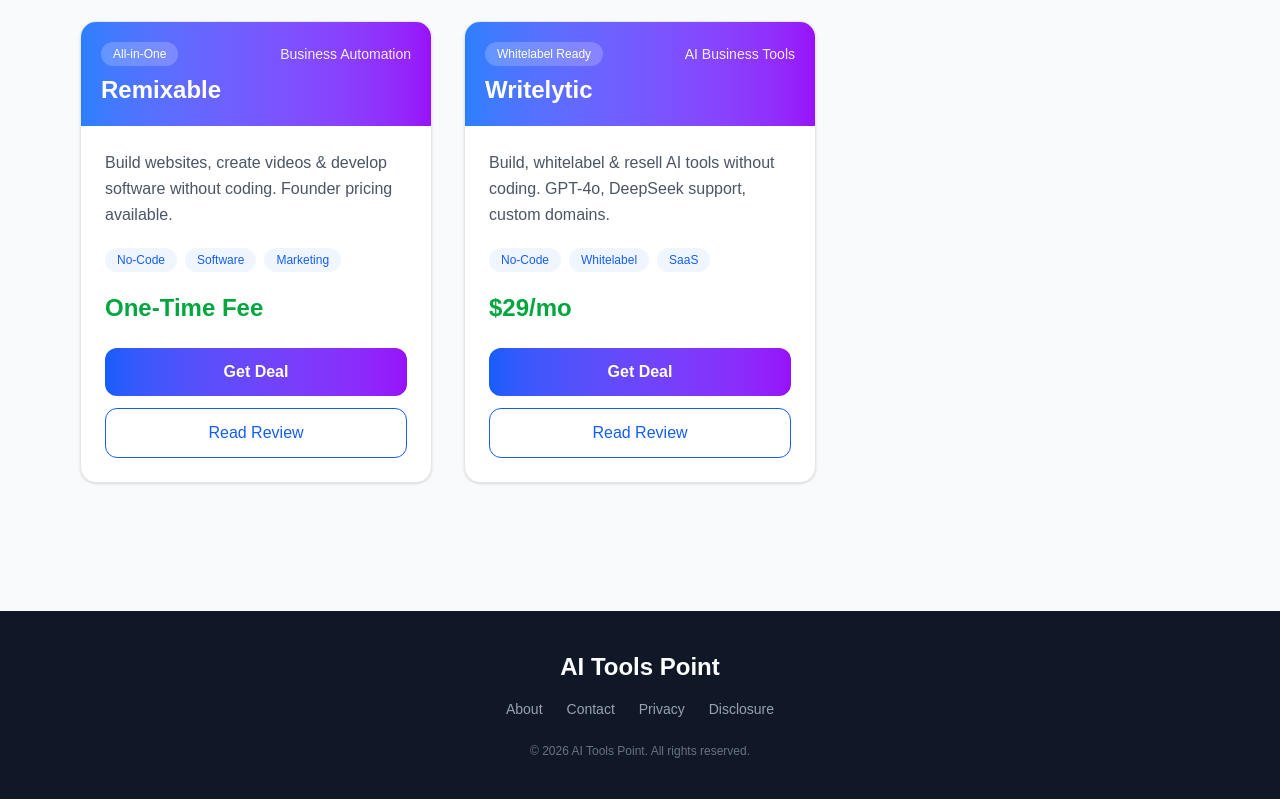
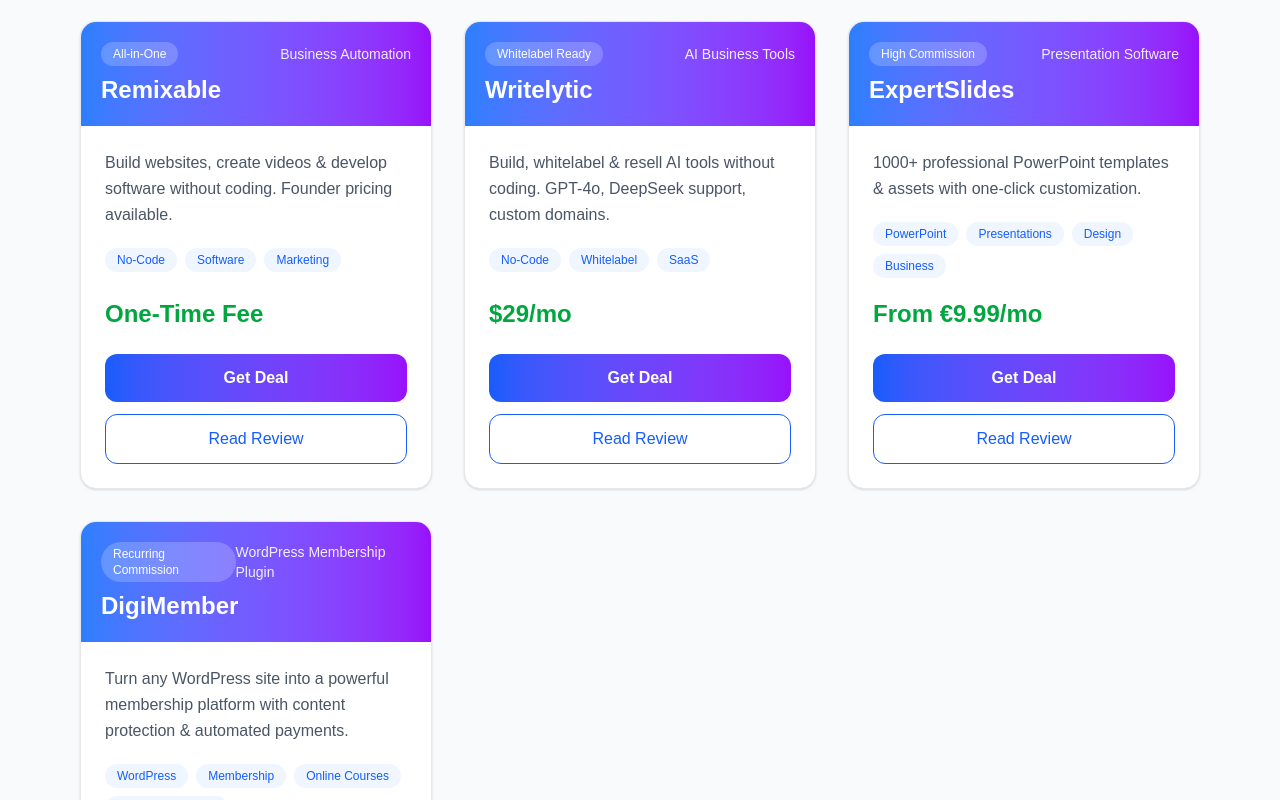
Before and after one commit to eruslankhan-lgtm/aitoolshub, a Next.js app in the folder next-app/: page / in a window 1280 px wide. Shown: the part 1040-1840 px from the top of the page. Built offline with nearby package versions, Linux system fonts and the light colour scheme.

Commit message:
Fix homepage: correct review route, add OG/Twitter meta, schema, types

```diff
--- a/next-app/app/page.tsx
+++ b/next-app/app/page.tsx
@@ -1,48 +1,142 @@
 import Link from "next/link";
-import { Metadata, Viewport } from "next";
+import { Metadata } from "next";
 
+// ✅ SEO Metadata with Open Graph + Twitter
 export const metadata: Metadata = {
   title: "AI Tools Point - Best AI Tools & Honest Reviews 2026",
   description: "Discover the best AI tools for business, writing, YouTube growth, and productivity with honest reviews and exclusive deals.",
   keywords: ["AI tools", "AI software", "YouTube AI", "business automation", "writing tools", "AI reviews"],
+  openGraph: {
+    title: "AI Tools Point - Best AI Tools & Honest Reviews 2026",
+    description: "Discover the best AI tools for business, writing, YouTube growth, and productivity with honest reviews and exclusive deals.",
+    images: [{ url: "https://aitoolspoint.site/og-image.jpg" }],
+    type: "website",
+    locale: "en_US",
+    siteName: "AI Tools Point",
+  },
+  twitter: {
+    card: "summary_large_image",
+    title: "AI Tools Point - Best AI Tools & Honest Reviews 2026",
+    description: "Discover the best AI tools for business, writing, YouTube growth, and productivity with honest reviews and exclusive deals.",
+    images: ["https://aitoolspoint.site/og-image.jpg"],
+  },
 };
 
-export const viewport: Viewport = {
+export const viewport = {
   width: "device-width",
   initialScale: 1,
 };
 
-const tools = [
+// ✅ Tool Type Interface (Reusable & Type-Safe)
+interface Tool {
+  id: number;
+  name: string;
+  slug: string;
+  category: string;
+  badge: string;
+  description: string;
+  price: string;
+  tags: string[];
+  affiliateLink: string;
+  featuredImage?: string;
+}
+
+// ✅ Complete Tools Data (All 7 Tools + featuredImage)
+const tools: Tool[] = [
   {
     id: 1, name: "Tube Magic AI", slug: "tube-magic", category: "YouTube Growth", badge: "Top Rated",
     description: "AI-powered assistant for YouTube creators. Generate viral titles, tags, and ideas in seconds.",
-    price: "$29/mo", tags: ["YouTube", "SEO", "Video AI"], affiliateLink: "https://tubemagic.com/ds#aff=eruslankhanf027"
+    price: "$29/mo", tags: ["YouTube", "SEO", "Video AI"],
+    affiliateLink: "https://tubemagic.com/ds#aff=eruslankhanf027",
+    featuredImage: "https://tubemagic.com/og.jpg"
   },
   {
     id: 2, name: "SEO & Marketing Ebooks Bundle", slug: "seo-ebooks", category: "Digital Marketing", badge: "Best Value",
     description: "Lifetime access to 41 premium guides on SEO, Pinterest, Affiliate Marketing & more.",
-    price: "~$27 (One-Time)", tags: ["SEO", "Marketing", "Ebooks"], affiliateLink: "https://41ebookset3.neoseotools.com/#aff=eruslankhanf027"
+    price: "~$27 (One-Time)", tags: ["SEO", "Marketing", "Ebooks"],
+    affiliateLink: "https://41ebookset3.neoseotools.com/#aff=eruslankhanf027",
+    featuredImage: "https://www.digistore24-app.com/pb/img/merchant_1435206/image/product/JP1WDWG1.png"
   },
   {
     id: 3, name: "AI Book Writer", slug: "ai-book-writer", category: "Writing Software", badge: "New Release",
     description: "Write complete books & textbooks using GPT-5 & local AI. Lifetime desktop license.",
-    price: "€29.99 (One-Time)", tags: ["Writing", "AI", "Self-Publishing"], affiliateLink: "https://www.aibookwriter.de/en#aff=eruslankhanf027"
+    price: "€29.99 (One-Time)", tags: ["Writing", "AI", "Self-Publishing"],
+    affiliateLink: "https://www.aibookwriter.de/en#aff=eruslankhanf027",
+    featuredImage: "https://www.digistore24-app.com/pb/img/merchant_1184524/image/product/R00ALJ76.png"
   },
   {
     id: 4, name: "Remixable", slug: "remixable", category: "Business Automation", badge: "All-in-One",
     description: "Build websites, create videos & develop software without coding. Founder pricing available.",
-    price: "One-Time Fee", tags: ["No-Code", "Software", "Marketing"], affiliateLink: "https://www.digistore24.com/redir/467549/eruslankhanf027/"
+    price: "One-Time Fee", tags: ["No-Code", "Software", "Marketing"],
+    affiliateLink: "https://www.digistore24.com/redir/467549/eruslankhanf027/",
+    featuredImage: "https://www.digistore24-app.com/pb/img/merchant_1994757/image/product/CXI197DU.png"
   },
   {
     id: 5, name: "Writelytic", slug: "writelytic", category: "AI Business Tools", badge: "Whitelabel Ready",
     description: "Build, whitelabel & resell AI tools without coding. GPT-4o, DeepSeek support, custom domains.",
-    price: "$29/mo", tags: ["No-Code", "Whitelabel", "SaaS"], affiliateLink: "https://writelytic.com/#aff=eruslankhanf027"
+    price: "$29/mo", tags: ["No-Code", "Whitelabel", "SaaS"],
+    affiliateLink: "https://writelytic.com/#aff=eruslankhanf027",
+    featuredImage: "https://writelytic.com/logo.png"
+  },
+  // ✅ NEW: ExpertSlides (ID: 6)
+  {
+    id: 6, name: "ExpertSlides", slug: "expertslides", category: "Presentation Software", badge: "High Commission",
+    description: "1000+ professional PowerPoint templates & assets with one-click customization.",
+    price: "From €9.99/mo", tags: ["PowerPoint", "Presentations", "Design", "Business"],
+    affiliateLink: "https://www.digistore24.com/redir/456090/eruslankhanf027/",
+    featuredImage: "https://expertslides.com/og-image.jpg"
+  },
+  // ✅ NEW: DigiMember (ID: 7)
+  {
+    id: 7, name: "DigiMember", slug: "digimember", category: "WordPress Membership Plugin", badge: "Recurring Commission",
+    description: "Turn any WordPress site into a powerful membership platform with content protection & automated payments.",
+    price: "From $97", tags: ["WordPress", "Membership", "Online Courses", "Content Protection"],
+    affiliateLink: "https://www.digistore24.com/redir/256199/eruslankhanf027/",
+    featuredImage: "/images/digimember.jpg"
   }
 ];
 
 export default function Home() {
+  // ✅ Schema.org JSON-LD for Homepage (WebSite + Organization)
+  const websiteSchema = {
+    "@context": "https://schema.org",
+    "@type": "WebSite",
+    "name": "AI Tools Point",
+    "url": "https://aitoolspoint.site",
+    "potentialAction": {
+      "@type": "SearchAction",
+      "target": "https://aitoolspoint.site/search?q={search_term_string}",
+      "query-input": "required name=search_term_string"
+    }
+  };
+
+  const organizationSchema = {
+    "@context": "https://schema.org",
+    "@type": "Organization",
+    "name": "AI Tools Point",
+    "url": "https://aitoolspoint.site",
+    "logo": "https://aitoolspoint.site/logo.png",
+    "sameAs": [
+      "https://twitter.com/aitoolspoint",
+      "https://pinterest.com/aitoolspoint"
+    ]
+  };
+
   return (
+    <>
+      {/* ✅ JSON-LD Schemas for Google */}
+      <script
+        type="application/ld+json"
+        dangerouslySetInnerHTML={{ __html: JSON.stringify(websiteSchema) }}
+      />
+      <script
+        type="application/ld+json"
+        dangerouslySetInnerHTML={{ __html: JSON.stringify(organizationSchema) }}
+      />
+
       <main className="min-h-screen bg-gray-50">
+
+        {/* Hero Section */}
         <section className="bg-gradient-to-r from-blue-600 via-purple-600 to-blue-800 text-white py-20 px-4">
           <div className="max-w-6xl mx-auto text-center">
             <h1 className="text-5xl md:text-7xl font-extrabold mb-6">AI Tools Point</h1>
@@ -57,11 +151,14 @@
           </div>
         </section>
 
+        {/* Tools Grid Section */}
         <section className="max-w-6xl mx-auto px-4 py-16">
           <h2 className="text-3xl font-bold text-gray-800 mb-10">Featured AI Tools</h2>
           <div className="grid grid-cols-1 md:grid-cols-2 lg:grid-cols-3 gap-8">
             {tools.map((tool) => (
               <article key={tool.id} className="bg-white rounded-2xl border border-gray-200 shadow-sm hover:shadow-xl transition-all duration-300 overflow-hidden flex flex-col">
+
+                {/* Card Header */}
                 <div className="bg-gradient-to-r from-blue-500 to-purple-600 p-5 text-white">
                   <div className="flex items-center justify-between mb-2">
                     <span className="text-xs bg-white/20 px-3 py-1 rounded-full">{tool.badge}</span>
@@ -69,23 +166,40 @@
                   </div>
                   <h3 className="text-2xl font-bold">{tool.name}</h3>
                 </div>
+
+                {/* Card Body */}
                 <div className="p-6 flex flex-col flex-1">
                   <p className="text-gray-600 leading-relaxed mb-5">{tool.description}</p>
+
+                  {/* Tags - ✅ Fixed: key={tag} instead of key={i} */}
                   <div className="flex flex-wrap gap-2 mb-5">
-                  {tool.tags.map((tag, i) => (
-                    <span key={i} className="bg-blue-50 text-blue-600 text-xs px-3 py-1 rounded-full">{tag}</span>
+                    {tool.tags.map((tag) => (
+                      <span key={tag} className="bg-blue-50 text-blue-600 text-xs px-3 py-1 rounded-full">
+                        {tag}
+                      </span>
                     ))}
                   </div>
+
+                  {/* Price */}
                   <div className="mb-6 mt-auto">
                     <span className="text-2xl font-bold text-green-600">{tool.price}</span>
                   </div>
+
+                  {/* Buttons */}
                   <div className="space-y-3">
-                  <a href={tool.affiliateLink} target="_blank" rel="sponsored nofollow noopener"
-                     className="block w-full text-center bg-gradient-to-r from-blue-600 to-purple-600 text-white py-3 rounded-xl font-semibold hover:opacity-90 transition">
+                    <a
+                      href={tool.affiliateLink}
+                      target="_blank"
+                      rel="sponsored nofollow noopener noreferrer"
+                      className="block w-full text-center bg-gradient-to-r from-blue-600 to-purple-600 text-white py-3 rounded-xl font-semibold hover:opacity-90 transition"
+                    >
                       Get Deal
                     </a>
-                  <Link href={`/reviews/${tool.slug}`}
-                        className="block w-full text-center border border-blue-600 text-blue-600 py-3 rounded-xl font-medium hover:bg-blue-50 transition">
+                    {/* ✅ CRITICAL FIX: /review/ (singular) instead of /reviews/ (plural) */}
+                    <Link
+                      href={`/review/${tool.slug}`}
+                      className="block w-full text-center border border-blue-600 text-blue-600 py-3 rounded-xl font-medium hover:bg-blue-50 transition"
+                    >
                       Read Review
                     </Link>
                   </div>
@@ -95,6 +209,7 @@
           </div>
         </section>
 
+        {/* Footer */}
         <footer className="bg-gray-900 text-gray-400 py-10 px-4 mt-16">
           <div className="max-w-6xl mx-auto text-center">
             <h3 className="text-white text-2xl font-bold mb-4">AI Tools Point</h3>
@@ -108,5 +223,6 @@
           </div>
         </footer>
       </main>
+    </>
   );
 }
```
Lines whose indentation alone changed are shown as unchanged.
